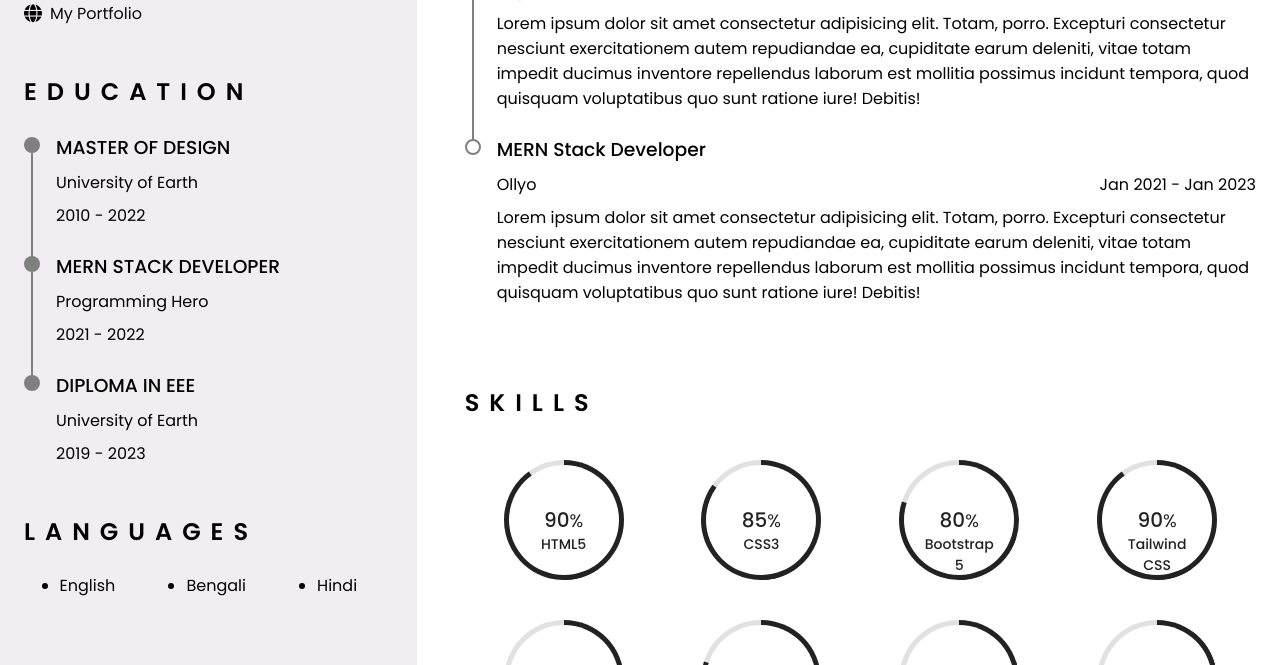
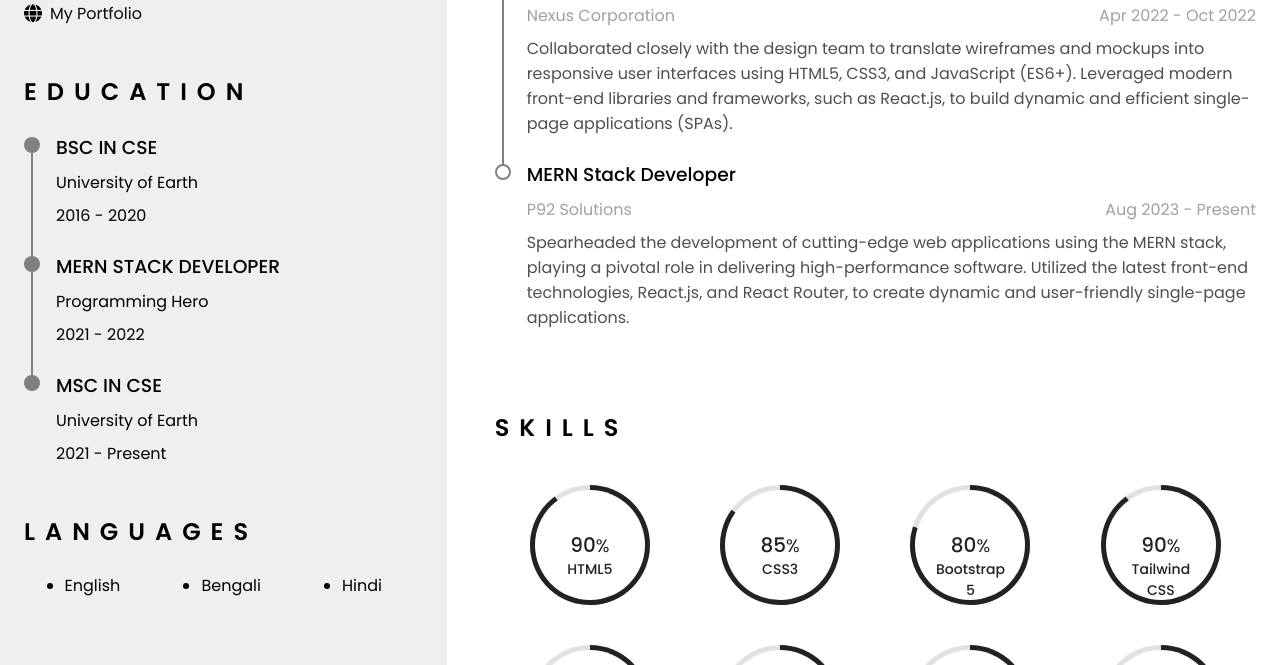
Before and after one commit to roufhasan/online-resume-CV--html-css, a plain HTML site: page index.html in a window 1280 px wide. Shown: the part 574-1239 px from the top of the page. Drawn offline with Linux system fonts and the light colour scheme.

Commit message:
favicon added and some typography improved

```diff
--- a/index.html
+++ b/index.html
@@ -4,6 +4,11 @@
     <meta charset="UTF-8" />
     <meta name="viewport" content="width=device-width, initial-scale=1.0" />
     <title>Online CV</title>
+    <!-- Favicon Icons -->
+    <link rel="icon" type="image/png" href="./images/favicon16.png">
+    <link rel="icon" type="image/png" href="./images/favicon24.png">
+    <link rel="icon" type="image/png" href="./images/favicon32.png">
+    <link rel="icon" type="image/png" href="./images/favicon64.png">
     <!-- Font Awesome CDN -->
     <script
       src="https://kit.fontawesome.com/8e8567a727.js"
@@ -61,9 +66,9 @@
               </div>
 
               <div class="education-data">
-                <h3 class="education-title">Master of design</h3>
+                <h3 class="education-title">BSC in CSE</h3>
                 <p class="education-studies">University of Earth</p>
-                <span class="education-year">2010 - 2022</span>
+                <span class="education-year">2016 - 2020</span>
               </div>
             </div>
             <div class="education-conetent">
@@ -84,9 +89,9 @@
               </div>
 
               <div class="education-data">
-                <h3 class="education-title">Diploma In EEE</h3>
+                <h3 class="education-title">MSC in cse</h3>
                 <p class="education-studies">University of Earth</p>
-                <span class="education-year">2019 - 2023</span>
+                <span class="education-year">2021 - Present</span>
               </div>
             </div>
           </div>
@@ -137,9 +142,9 @@
                 <h3 class="experience-title">Front End Developer</h3>
                 <div class="experience-company-details">
                 <p class="experience-company">Ollyo</p>
-                <p class="experience-year">Jan 2021 - Jan 2023</p>
+                <p class="experience-year">Sep 2021 - Feb 2022</p>
                 </div>
-                <p>Lorem ipsum dolor sit amet consectetur adipisicing elit. Totam, porro. Excepturi consectetur nesciunt exercitationem autem repudiandae ea, cupiditate earum deleniti, vitae totam impedit ducimus inventore repellendus laborum est mollitia possimus incidunt tempora, quod quisquam voluptatibus quo sunt ratione iure! Debitis!</p>
+                <p class="experience-details">Developed and maintained responsive, user-friendly web applications for Ollyo's clients, ensuring a seamless user experience across various devices and browsers. Collaborated closely with UX/UI designers to transform wireframes and mockups into pixel-perfect, interactive web interfaces.</p>
               </div>
             </div>
             <div class="experience-conetent">
@@ -151,10 +156,10 @@
               <div class="experience-data">
                 <h3 class="experience-title">React.jS Developer</h3>
                 <div class="experience-company-details">
-                <p class="experience-company">Ollyo</p>
-                <p class="experience-year">Jan 2021 - Jan 2023</p>
+                <p class="experience-company">Nexus Corporation</p>
+                <p class="experience-year">Apr 2022 - Oct 2022</p>
                 </div>
-                <p>Lorem ipsum dolor sit amet consectetur adipisicing elit. Totam, porro. Excepturi consectetur nesciunt exercitationem autem repudiandae ea, cupiditate earum deleniti, vitae totam impedit ducimus inventore repellendus laborum est mollitia possimus incidunt tempora, quod quisquam voluptatibus quo sunt ratione iure! Debitis!</p>
+                <p class="experience-details">Collaborated closely with the design team to translate wireframes and mockups into responsive user interfaces using HTML5, CSS3, and JavaScript (ES6+). Leveraged modern front-end libraries and frameworks, such as React.js, to build dynamic and efficient single-page applications (SPAs).</p>
               </div>
             </div>
             <div class="experience-conetent">
@@ -165,10 +170,10 @@
               <div class="experience-data">
                 <h3 class="experience-title">MERN Stack Developer</h3>
                 <div class="experience-company-details">
-                <p class="experience-company">Ollyo</p>
-                <p class="experience-year">Jan 2021 - Jan 2023</p>
+                <p class="experience-company">P92 Solutions</p>
+                <p class="experience-year">Aug 2023 - Present</p>
                 </div>
-                <p>Lorem ipsum dolor sit amet consectetur adipisicing elit. Totam, porro. Excepturi consectetur nesciunt exercitationem autem repudiandae ea, cupiditate earum deleniti, vitae totam impedit ducimus inventore repellendus laborum est mollitia possimus incidunt tempora, quod quisquam voluptatibus quo sunt ratione iure! Debitis!</p>
+                <p class="experience-details">Spearheaded the development of cutting-edge web applications using the MERN stack, playing a pivotal role in delivering high-performance software. Utilized the latest front-end technologies, React.js, and React Router, to create dynamic and user-friendly single-page applications.</p>
               </div>
             </div>
         </section>
--- a/styles/style.css
+++ b/styles/style.css
@@ -213,6 +213,15 @@ a {
   margin: 0.5rem 0;
 }
 
+.experience-company,
+.experience-year {
+  color: #a1a1a1;
+}
+
+.experience-details {
+  color: #4f4f4f;
+}
+
 /* ============ Skills ============ */
 .skills-container {
   display: grid;
```
Also changed, not shown: images/favicon16.png (added), images/favicon24.png (added), images/favicon32.png (added), images/favicon64.png (added).
